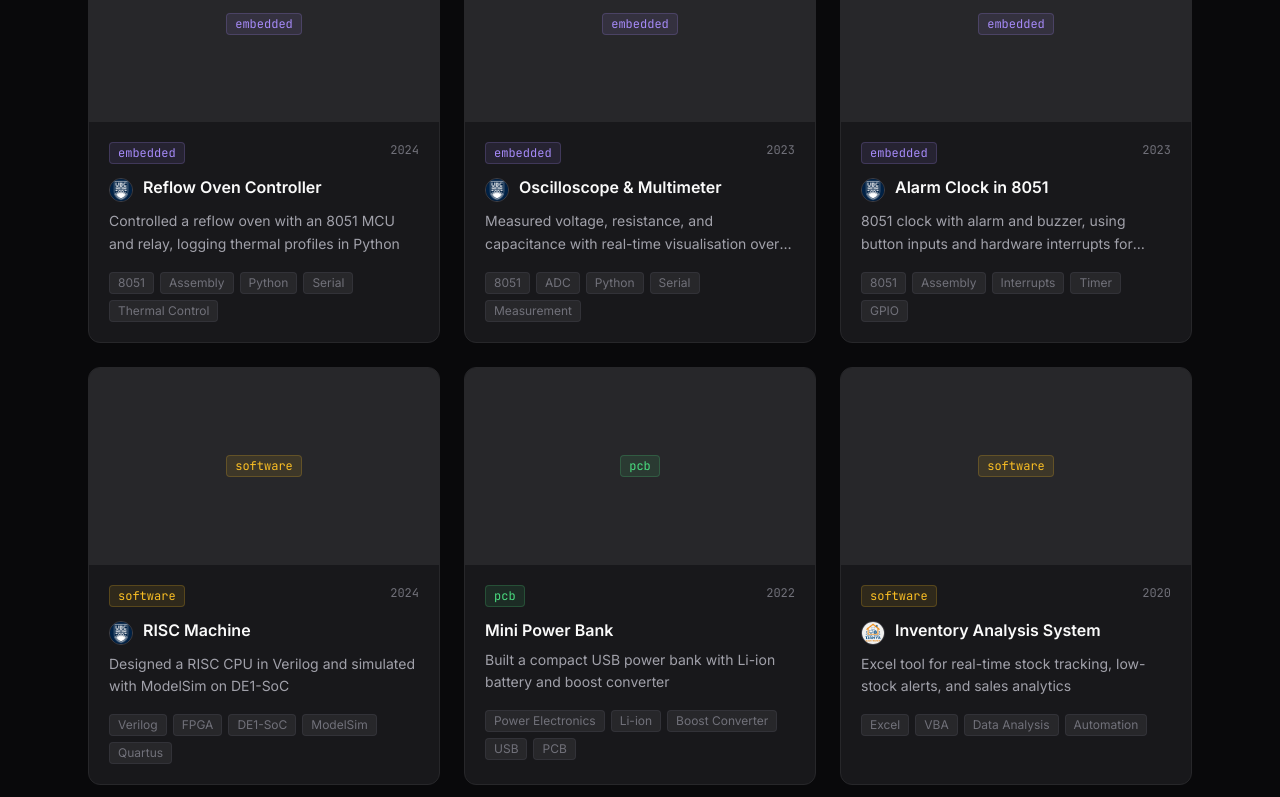
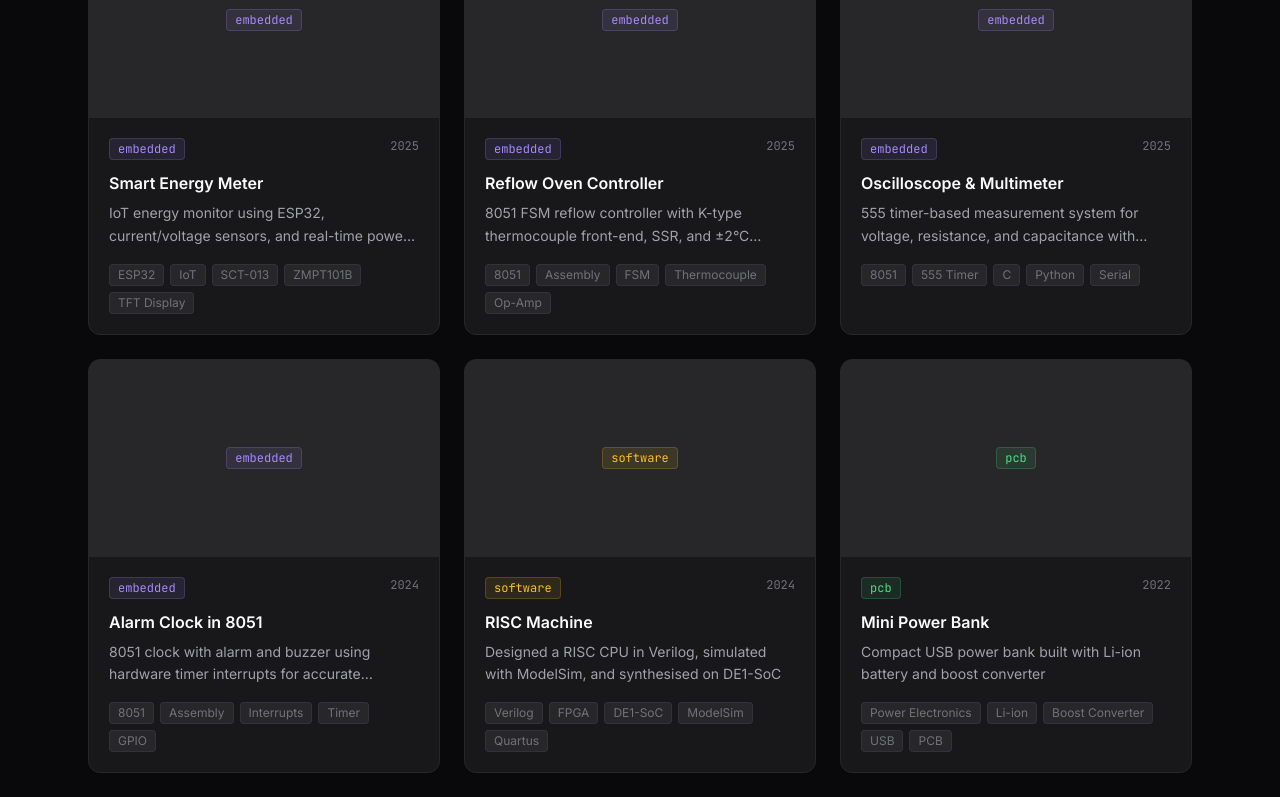
Before and after one commit to Fixables/fixables.github.io, a Next.js app: page /projects in a window 1280 px wide. Shown: the part 900-1697 px from the top of the page. Built offline with nearby package versions, Linux system fonts and the light colour scheme.

Commit message:
more experience

```diff
--- a/components/projects/ProjectCard.tsx
+++ b/components/projects/ProjectCard.tsx
@@ -1,5 +1,4 @@
 import Link from 'next/link'
-import Image from 'next/image'
 import type { ProjectData } from '@/types/project'
 import TechBadge from './TechBadge'
 
@@ -19,33 +18,9 @@ export default function ProjectCard({ project }: ProjectCardProps) {
             <TechBadge label={project.category} variant="category" />
             <span className="font-mono text-xs text-zinc-500">{project.date}</span>
           </div>
-
-          {/* Title + logo */}
-          <div className="flex items-start gap-2.5 mb-2">
-            {project.logo && (
-              <a
-                href={project.logoUrl ?? '#'}
-                target="_blank"
-                rel="noopener noreferrer"
-                onClick={(e) => e.stopPropagation()}
-                className="flex-shrink-0 mt-0.5"
-              >
-                <div className="w-6 h-6 rounded-full overflow-hidden border border-zinc-700 bg-zinc-800">
-                  <Image
-                    src={project.logo}
-                    alt=""
-                    width={24}
-                    height={24}
-                    className="object-cover w-full h-full"
-                  />
-                </div>
-              </a>
-            )}
-            <h3 className="text-base font-semibold text-zinc-50 group-hover:text-sky-400 transition-colors leading-snug">
-              {project.title}
-            </h3>
-          </div>
-
+          <h3 className="text-base font-semibold text-zinc-50 mb-2 group-hover:text-sky-400 transition-colors leading-snug">
+            {project.title}
+          </h3>
           <p className="text-sm text-zinc-400 line-clamp-2 mb-4 leading-relaxed">{project.tagline}</p>
           <div className="flex flex-wrap gap-1.5">
             {project.tags.slice(0, 5).map((tag) => (
--- a/data/projects.ts
+++ b/data/projects.ts
@@ -6,28 +6,26 @@ export const projects: ProjectData[] = [
     title: 'Haptic Knob',
     tagline: 'BLDC haptic interface that lets you feel circuit behaviour — R, L, C, diode — through torque feedback',
     category: 'firmware',
-    tags: ['ESP32', 'BLDC', 'FOC', 'PID', 'C++', 'Motor Control', 'FreeRTOS'],
+    tags: ['ESP32', 'BLDC', 'FOC', 'PID', 'C++', 'FreeRTOS', 'Motor Control'],
     date: '2024',
     featured: true,
-    coverImage: '/assets/haptic-knob.jpg',
-    images: ['/assets/haptic-knob.jpg'],
-    logo: '/assets/ubc_open_robotics_logo.jpeg',
-    logoUrl: 'https://openrobotics.ca/',
+    coverImage: '',
+    images: [],
     summary:
       'A haptic feedback rotary knob using closed-loop BLDC motor control. The user physically feels the behaviour of an RLC circuit by turning the knob — inductance, resistance, capacitance, and diode characteristics are encoded as torque profiles in real time.',
     sections: {
       problem:
-        'Off-the-shelf encoders give no physical feedback. The goal was to create a knob that simulates circuit element behaviour — detents, spring centering, damping — purely through torque control on a BLDC motor.',
+        'Off-the-shelf encoders give no physical feedback. The goal was a knob that simulates circuit element behaviour — spring centering, damping, detents — purely through torque control on a BLDC motor.',
       goals: [
         'Implement FOC for smooth, silent torque control at low RPM',
         'Encode R, L, C, and diode behaviour as distinct haptic profiles',
-        'Run under real-time constraints on ESP32-PICO',
-        'Integrate encoder feedback and SPI OLED display',
+        'Run under real-time constraints using dual-core FreeRTOS on ESP32-PICO',
+        'Integrate encoder feedback, current sensing, and SPI OLED display',
       ],
       designDecisions:
-        'FOC was chosen over simple PWM for torque smoothness. Current sensing provides real-time torque feedback. Encoder feedback closes the position loop. FreeRTOS separates the control loop from display updates.',
+        'Developed ESP32 firmware using dual-core FreeRTOS to coordinate motor control, sensor sampling, and SPI OLED display tasks with deterministic timing and clean task separation. FOC chosen over simple PWM for torque smoothness — critical for natural-feeling haptics.',
       validation:
-        'Tested across 4 haptic profiles. Position tracking verified with oscilloscope. Latency under 2ms from input to torque response.',
+        'Tested across haptic profiles for R, L, C, RLC, and diode. Oscilloscope verification of phase currents. Latency under 2ms from input to haptic response.',
       results:
         'Smooth, silent haptic feedback across all profiles. FOC eliminated cogging noise present in simpler PWM approaches.',
     },
@@ -36,21 +34,19 @@ export const projects: ProjectData[] = [
   {
     slug: 'robomaestro',
     title: 'RoboMaestro',
-    tagline: 'Discrete MOSFET H-bridge motor driver with 2-layer PCB in Altium for PWM motor control',
+    tagline: 'Discrete MOSFET H-bridge motor driver with 2-layer Altium PCB for PWM motor control',
     category: 'pcb',
     tags: ['Altium Designer', 'H-Bridge', 'MOSFET', 'Gate Driver', 'PWM', 'Power Electronics', 'PCB'],
     date: '2025',
     featured: true,
     coverImage: '',
     images: [],
-    logo: '/assets/ubc-logo.png',
-    logoUrl: 'https://ece.ubc.ca/',
     model3d: '/assets/models/robomaestro.glb',
     summary:
       'A discrete MOSFET H-bridge motor driver designed from scratch in Altium. Focused on gate-drive integrity, level shifting, and noise-aware PCB layout for reliable PWM operation and dead-time control.',
     sections: {
       designDecisions:
-        'Discrete MOSFET H-bridge chosen over integrated drivers for full control over gate-drive timing and dead-time. Gate-drive networks with decoupling suppression reduce switching noise. Level shifting handles high-side drive.',
+        'Discrete MOSFET H-bridge chosen for full control over gate-drive timing and dead-time. Gate-drive networks with decoupling suppression reduce switching noise. Level shifting handles high-side drive.',
       pcbHighlights:
         '2-layer PCB in Altium. Gate-drive networks with decoupling suppression to reduce noise and improve switching robustness. Power and signal planes carefully separated.',
       results: 'PCB fabricated and under bring-up testing. PWM switching verified on bench.',
@@ -62,105 +58,129 @@ export const projects: ProjectData[] = [
     title: 'Coin Picking Robot',
     tagline: 'Multi-MCU robot with JDY-40 wireless, autonomous FSM coin pickup, and joystick manual override',
     category: 'robotics',
-    tags: ['EFM8LB1', 'MSP430', 'LPC824', 'PWM', 'FSM', 'Wireless', 'Embedded C'],
+    tags: ['EFM8LB1', 'MSP430', 'LPC824', 'PWM', 'FSM', 'JDY-40', 'Embedded C'],
     date: '2025',
     featured: true,
     coverImage: '/assets/coin-picking.JPG',
     images: ['/assets/coin-picking.JPG'],
-    logo: '/assets/ubc-logo.png',
-    logoUrl: 'https://ece.ubc.ca/',
     summary:
       'A multi-microcontroller robotic system with JDY-40 wireless communication. Supports autonomous coin collection via a finite state machine and manual remote control via joystick with LCD feedback.',
     sections: {
       designDecisions:
-        'Three separate MCUs handle different subsystems — EFM8LB1 for motor/sensor control, MSP430 for power management, LPC824 for comms. JDY-40 wireless link connects the remote controller to the robot. FSM handles mode switching cleanly.',
+        'Three separate MCUs handle different subsystems — EFM8LB1 for motor/sensor control, MSP430 for power management, LPC824 for comms. JDY-40 wireless links the remote controller to the robot. FSM handles autonomous mode switching cleanly.',
       goals: [
-        'Autonomous coin detection and pickup via FSM',
+        'Autonomous coin detection and pickup via finite state machine',
         'Manual remote control via joystick with LCD feedback',
         'JDY-40 wireless communication between controller and robot',
         'PWM motor control with ISR-driven real-time response',
       ],
-      results: 'Successfully demonstrated both autonomous and manual modes. Wireless link reliable across the test arena.',
+      challenges:
+        'Integrating three MCUs with different peripherals required careful protocol design. Wireless link reliability tested across the arena. Ultrasonic obstacle detection integrated for autonomous safety.',
+      results:
+        'Successfully demonstrated both autonomous and manual modes. Wireless link reliable across test arena. Integrated robustness features: ultrasonic obstacle detector, light-sensitive headlamp, laser alignment guide, coin-counting laser, and turn-signal LEDs.',
+    },
+    links: [{ label: 'GitHub', url: 'https://github.com/Fixables' }],
+  },
+  {
+    slug: 'smart-energy-meter',
+    title: 'Smart Energy Meter',
+    tagline: 'IoT energy monitor using ESP32, current/voltage sensors, and real-time power factor calculation',
+    category: 'embedded',
+    tags: ['ESP32', 'IoT', 'SCT-013', 'ZMPT101B', 'TFT Display', 'Python', 'Power Measurement'],
+    date: '2025',
+    featured: false,
+    coverImage: '',
+    images: [],
+    summary:
+      'An IoT-enabled energy monitoring system using ESP32, SCT-013 current sensor, and ZMPT101B voltage module. Computes real-time RMS voltage, current, power, and power factor with a TFT display. Includes a Python analytics pipeline for visualisation and anomaly detection.',
+    sections: {
+      designDecisions:
+        'SCT-013 non-invasive current transformer and ZMPT101B voltage sensor feed ADC inputs on the ESP32. RMS computation done in firmware. TFT display shows live readings. Python backend handles long-term logging and analytics.',
+      goals: [
+        'Real-time RMS voltage, current, power, and power factor measurement',
+        'TFT display for live readings',
+        'IoT data pipeline for remote monitoring',
+        'Python analytics with anomaly detection and short-term forecasting',
+      ],
+      results: 'Live readings verified against bench power analyser. Python dashboard operational with anomaly detection.',
     },
     links: [{ label: 'GitHub', url: 'https://github.com/Fixables' }],
   },
   {
     slug: 'reflow-oven',
     title: 'Reflow Oven Controller',
-    tagline: 'Controlled a reflow oven with an 8051 MCU and relay, logging thermal profiles in Python',
+    tagline: '8051 FSM reflow controller with K-type thermocouple front-end, SSR, and ±2°C thermal accuracy',
     category: 'embedded',
-    tags: ['8051', 'Assembly', 'Python', 'Serial', 'Thermal Control', 'Relay'],
-    date: '2024',
+    tags: ['8051', 'Assembly', 'FSM', 'Thermocouple', 'Op-Amp', 'Python', 'SSR'],
+    date: '2025',
     featured: false,
     coverImage: '/assets/reflow-oven.jpg',
     images: ['/assets/reflow-oven.jpg'],
-    logo: '/assets/ubc-logo.png',
-    logoUrl: 'https://ece.ubc.ca/',
     summary:
-      'A reflow oven controller on an 8051. K-type thermocouple signal conditioning (op-amp amplification + filtering) feeds temperature into an FSM controller. Python/Excel logging with live strip-chart visualisation achieved ±2°C accuracy.',
+      'A reflow oven controller on an 8051. K-type thermocouple signal conditioning (op-amp amplification + filtering) feeds an FSM controller driving a solid-state relay. Python/Excel logging with live strip-chart visualisation achieved ±2°C accuracy.',
     sections: {
       designDecisions:
-        'K-type thermocouple front-end uses op-amp amplification and filtering for clean readings. 8051 FSM drives a solid-state relay for heating. Python handles logging and live strip-chart plotting.',
-      results: '±2°C temperature accuracy verified. Successfully reflowed SMD test boards.',
+        'K-type thermocouple front-end uses op-amp amplification and low-pass filtering for clean readings. 8051 FSM drives a solid-state relay for PWM heating control. User interface via LCD and buttons with adjustable reflow parameters. Python handles logging and live strip-chart plotting.',
+      goals: [
+        'Accurate thermal profile tracking for SMD reflow',
+        '±2°C temperature accuracy via calibrated thermocouple front-end',
+        'Safety abort feature for over-temperature conditions',
+        'Python/Excel data logging with live visualisation',
+      ],
+      results: '±2°C temperature accuracy verified. Successfully reflowed SMD test boards. Completion jingle and animated LCD messages for operator feedback.',
     },
     links: [],
   },
   {
     slug: 'oscilloscope-multimeter',
     title: 'Oscilloscope & Multimeter',
-    tagline: 'Measured voltage, resistance, and capacitance with real-time visualisation over serial and Python',
+    tagline: '555 timer-based measurement system for voltage, resistance, and capacitance with Python visualisation',
     category: 'embedded',
-    tags: ['8051', 'ADC', 'Python', 'Serial', 'Measurement', 'Assembly'],
-    date: '2023',
+    tags: ['8051', '555 Timer', 'C', 'Python', 'Serial', 'Measurement', 'Calibration'],
+    date: '2025',
     featured: false,
     coverImage: '/assets/oscilloscope-multimeter.png',
     images: ['/assets/oscilloscope-multimeter.png'],
-    logo: '/assets/ubc-logo.png',
-    logoUrl: 'https://ece.ubc.ca/',
     summary:
       'A 555 timer-based measurement circuit paired with a microcontroller. Measures voltage, resistance, and capacitance via frequency-shift sensing — ~1mV, ~10Ω, ~1pF resolution. Python visualisation for real-time plotting and calibration.',
     sections: {
       designDecisions:
-        '555 timer oscillator shifts frequency in response to measured component. MCU captures frequency, computes the electrical parameter in C, and streams results over serial. Python plots in real time.',
-      results: 'Measurement resolution of ~1mV / ~10Ω / ~1pF verified against bench instruments.',
+        '555 timer oscillator shifts frequency proportionally to the measured component. MCU captures the frequency, computes the electrical parameter in C, and streams over serial. Python plots readings in real time for calibration and verification.',
+      results: 'Measurement resolution of ~1mV / ~10Ω / ~1pF verified against bench instruments. Real-time Python plots updated smoothly.',
     },
     links: [],
   },
   {
     slug: 'alarm-clock-8051',
     title: 'Alarm Clock in 8051',
-    tagline: '8051 clock with alarm and buzzer, using button inputs and hardware interrupts for timekeeping',
+    tagline: '8051 clock with alarm and buzzer using hardware timer interrupts for accurate timekeeping',
     category: 'embedded',
     tags: ['8051', 'Assembly', 'Interrupts', 'Timer', 'GPIO'],
-    date: '2023',
+    date: '2024',
     featured: false,
     coverImage: '/assets/alarm-clock.jpg',
     images: ['/assets/alarm-clock.jpg', '/assets/alarm-clock.png'],
-    logo: '/assets/ubc-logo.png',
-    logoUrl: 'https://ece.ubc.ca/',
     summary:
       'A digital clock with alarm functionality on an 8051. Hardware timer interrupts keep accurate time. Buttons set the alarm, and a buzzer fires at the trigger time. Written in 8051 assembly.',
     sections: {
       designDecisions:
         'Timer interrupts drive the timekeeping loop to avoid drift from polling. Button debounce handled in software.',
-      results: 'Accurate timekeeping over multi-hour tests. Alarm triggers reliably.',
+      results: 'Accurate timekeeping verified over multi-hour tests. Alarm triggers reliably.',
     },
     links: [],
   },
   {
     slug: 'risc-machine',
     title: 'RISC Machine',
-    tagline: 'Designed a RISC CPU in Verilog and simulated with ModelSim on DE1-SoC',
+    tagline: 'Designed a RISC CPU in Verilog, simulated with ModelSim, and synthesised on DE1-SoC',
     category: 'software',
     tags: ['Verilog', 'FPGA', 'DE1-SoC', 'ModelSim', 'Quartus', 'Digital Design'],
     date: '2024',
     featured: false,
-    coverImage: '/assets/risc-machine.png',
+    coverImage: '',
     images: [],
-    logo: '/assets/ubc-logo.png',
-    logoUrl: 'https://ece.ubc.ca/',
     summary:
-      'A simple RISC CPU implemented in Verilog and targeted at the DE1-SoC FPGA board. Designed with a standard fetch-decode-execute pipeline, simulated in ModelSim, and synthesised with Quartus.',
+      'A simple RISC CPU implemented in Verilog and targeted at the DE1-SoC FPGA. Designed with a standard fetch-decode-execute pipeline, simulated in ModelSim, and synthesised with Quartus.',
     sections: {
       results: 'CPU executed all test programs correctly. Timing constraints met for target clock frequency.',
     },
@@ -169,7 +189,7 @@ export const projects: ProjectData[] = [
   {
     slug: 'mini-powerbank',
     title: 'Mini Power Bank',
-    tagline: 'Built a compact USB power bank with Li-ion battery and boost converter',
+    tagline: 'Compact USB power bank built with Li-ion battery and boost converter',
     category: 'pcb',
     tags: ['Power Electronics', 'Li-ion', 'Boost Converter', 'USB', 'PCB'],
     date: '2022',
@@ -177,9 +197,9 @@ export const projects: ProjectData[] = [
     coverImage: '/assets/mini-powerbank.jpg',
     images: ['/assets/mini-powerbank.jpg', '/assets/mini-powerbank-inside.jpg', '/assets/mini-powerbank-inside2.jpg'],
     summary:
-      'A hand-built USB power bank using a Li-ion cell and a boost converter module. Designed for compact form factor with a USB-A output and charge-through micro-USB input.',
+      'A hand-built USB power bank using a Li-ion cell and a boost converter module. Designed for compact form factor with USB-A output and charge-through micro-USB input.',
     sections: {
-      results: 'Powered phones and small USB devices reliably. Fits in a shirt pocket.',
+      results: 'Powers phones and small USB devices reliably. Fits in a shirt pocket.',
     },
     links: [],
   },
@@ -193,8 +213,6 @@ export const projects: ProjectData[] = [
     featured: false,
     coverImage: '/assets/inventory-analysis.png',
     images: ['/assets/inventory-analysis.png'],
-    logo: '/assets/tjahya.jpeg',
-    logoUrl: 'https://maps.app.goo.gl/TETcxMwJH3gHsx8H8',
     summary:
       'An Excel-based inventory management tool built for Tjahya Elektronik. Tracks stock in real time, fires low-stock alerts, and generates sales summaries automatically.',
     sections: {
@@ -212,8 +230,6 @@ export const projects: ProjectData[] = [
     featured: false,
     coverImage: '/assets/cashier-system.png',
     images: ['/assets/cashier-system.png'],
-    logo: '/assets/tjahya.jpeg',
-    logoUrl: 'https://maps.app.goo.gl/TETcxMwJH3gHsx8H8',
     summary:
       'A Google Sheets-based point-of-sale system for Tjahya Elektronik. Records each transaction, calculates change, tracks daily totals, and flags discrepancies.',
     sections: {
@@ -224,9 +240,9 @@ export const projects: ProjectData[] = [
   {
     slug: 'the-claw',
     title: 'The Claw',
-    tagline: 'Mechanical claw controlled by joystick and servos for dexterity training and object gripping',
+    tagline: 'Joystick-controlled mechanical claw driven by servos for dexterity training and object gripping',
     category: 'robotics',
-    tags: ['Servo', 'Joystick', 'Mechanical', 'Arduino', 'Robotics'],
+    tags: ['Servo', 'Joystick', 'Arduino', 'Mechanical', 'Robotics'],
     date: '2021',
     featured: false,
     coverImage: '/assets/the-claw.jpg',
@@ -241,15 +257,15 @@ export const projects: ProjectData[] = [
   {
     slug: 'audio-led',
     title: 'Audio-Responsive LED',
-    tagline: 'LED matrix that pulses to music volume, creating a disco-light effect from audio amplitude',
+    tagline: 'LED matrix that pulses to music volume, creating a live light effect from audio amplitude',
     category: 'embedded',
     tags: ['LED', 'Audio', 'ADC', 'Arduino', 'Analog'],
     date: '2020',
     featured: false,
-    coverImage: '/assets/DSCF4746-rd.png',
+    coverImage: '',
     images: [],
     summary:
-      'An LED matrix that reacts to the amplitude of audio input. A microphone picks up sound, an ADC samples the level, and the LED brightness/pattern responds in real time.',
+      'An LED matrix that reacts to the amplitude of audio input. A microphone picks up sound, an ADC samples the level, and the LED brightness and pattern respond in real time.',
     sections: {
       results: 'Visually responsive to music with no perceptible latency.',
     },
@@ -263,7 +279,7 @@ export const projects: ProjectData[] = [
     tags: ['Generator', 'Rectifier', 'LED', 'Power Electronics'],
     date: '2019',
     featured: false,
-    coverImage: '/assets/DSCF4746-rd.png',
+    coverImage: '',
     images: [],
     summary:
       'A hand-crank dynamo connected to a bridge rectifier and capacitor, smoothing the output to drive LEDs. Built to demonstrate mechanical-to-electrical energy conversion.',
```
Also changed, not shown: app/projects/[slug]/page.tsx (+1 -11 lines), components/experience/TimelineEntry.tsx (+0 -10 lines), data/experience.ts (+44 -16 lines).
